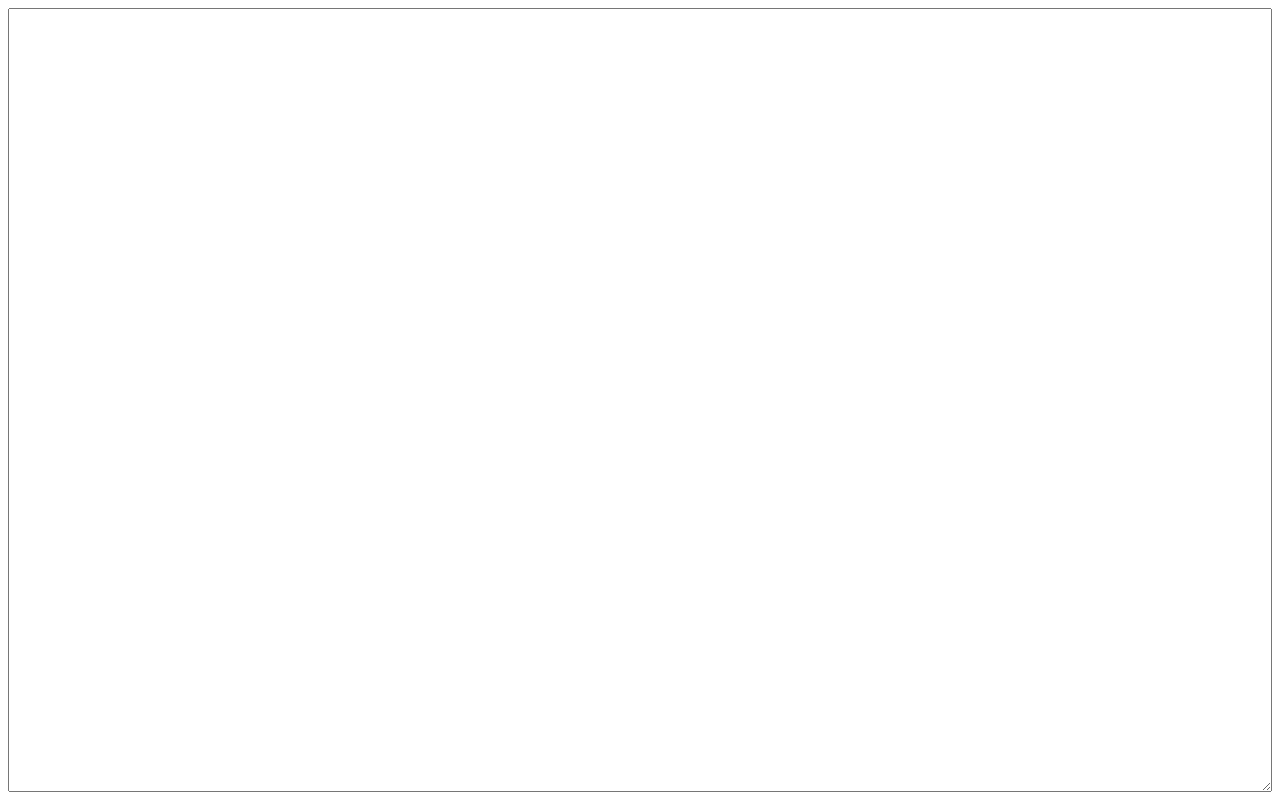
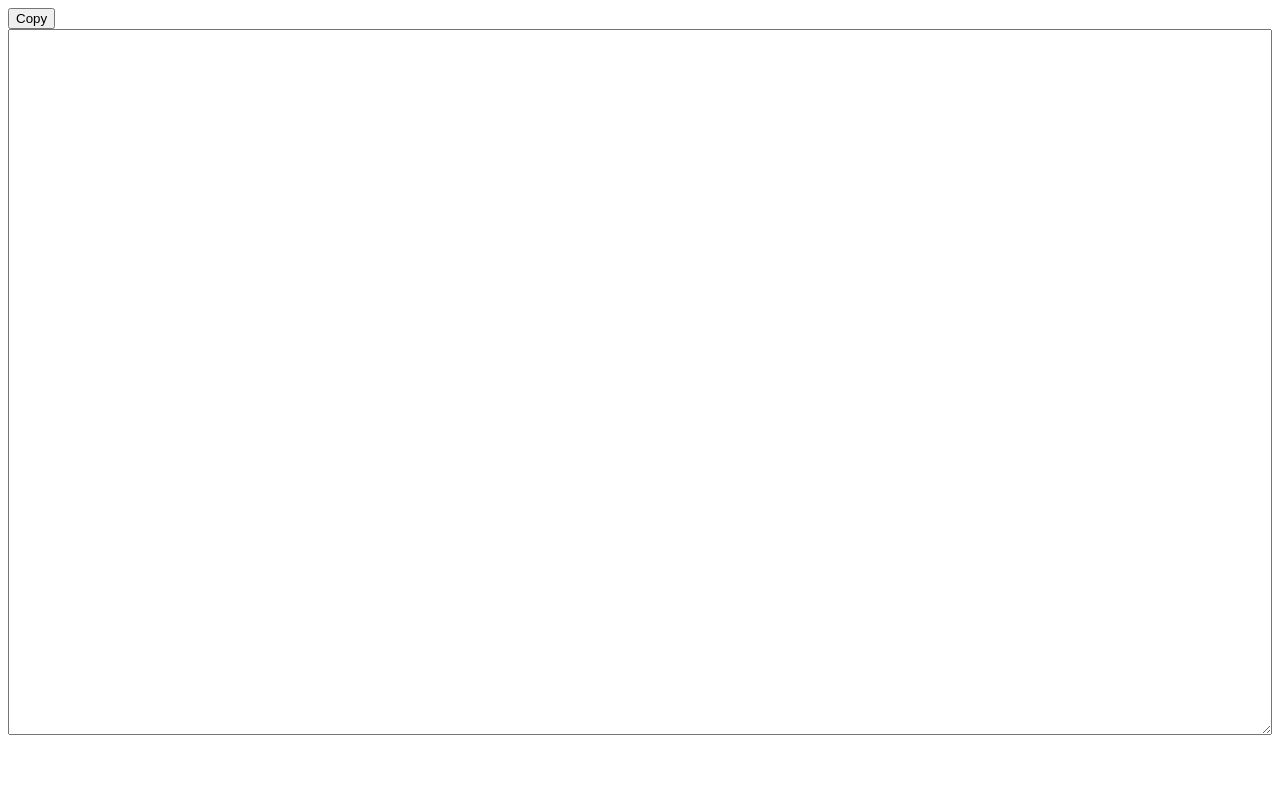
Before and after one commit to ttokutake/copype, a React app: page / in a window 1280 px wide. Built offline with nearby package versions, Linux system fonts and the light colour scheme.

Commit message:
Add dummy "Copy" button

```diff
--- a/src/main.tsx
+++ b/src/main.tsx
@@ -3,14 +3,24 @@ import * as ReactDOM from "react-dom";
 import styled from "styled-components";
 
 const TextArea = styled.textarea`
-  height: 100%;
+  height: 90%;
   width: 100%;
 `;
 
+const Button = styled.button`
+`;
+
 class App extends React.Component {
+  copy() {
+    console.log("hello");
+  }
+
   render() {
     return (
-      <TextArea></TextArea>
+      <div>
+        <Button name="copy" onClick={this.copy}>Copy</Button>
+        <TextArea name="text"></TextArea>
+      </div>
     );
   }
 }
```
